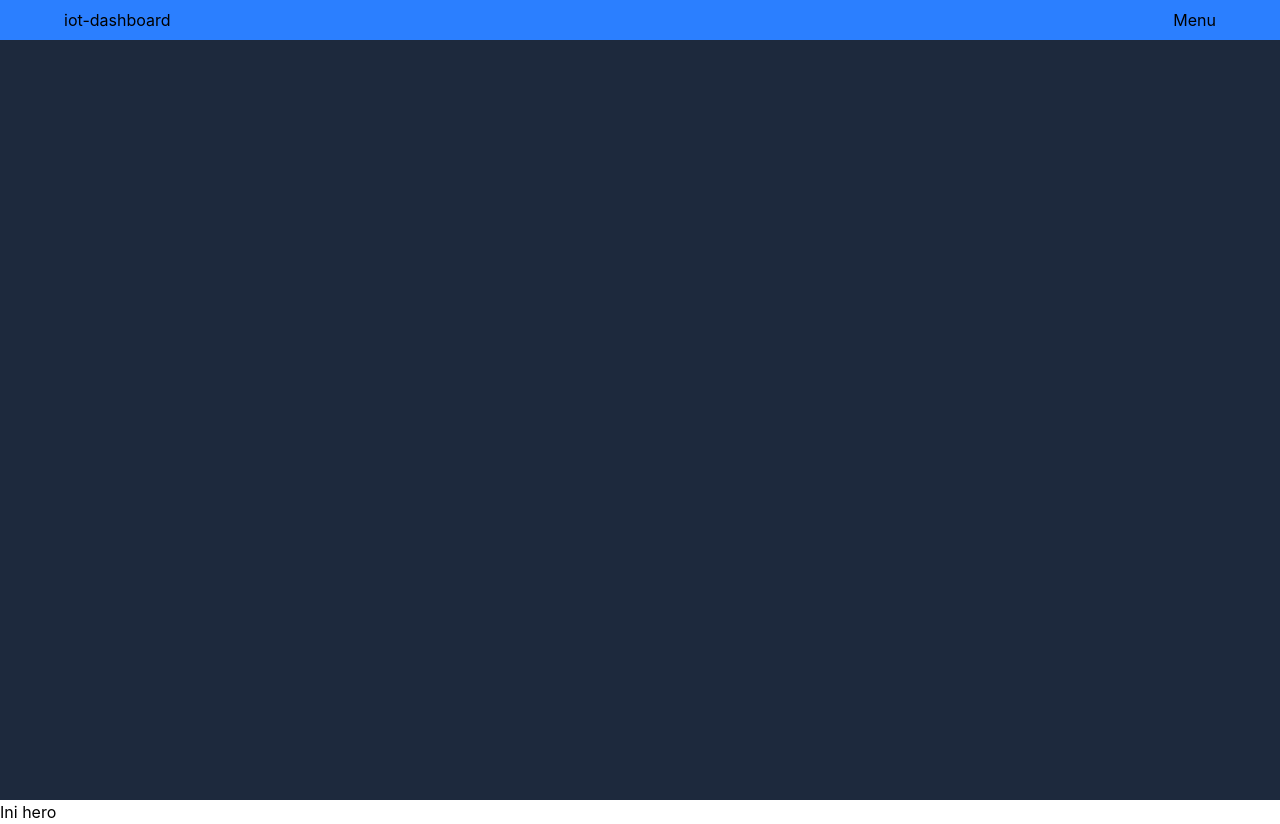
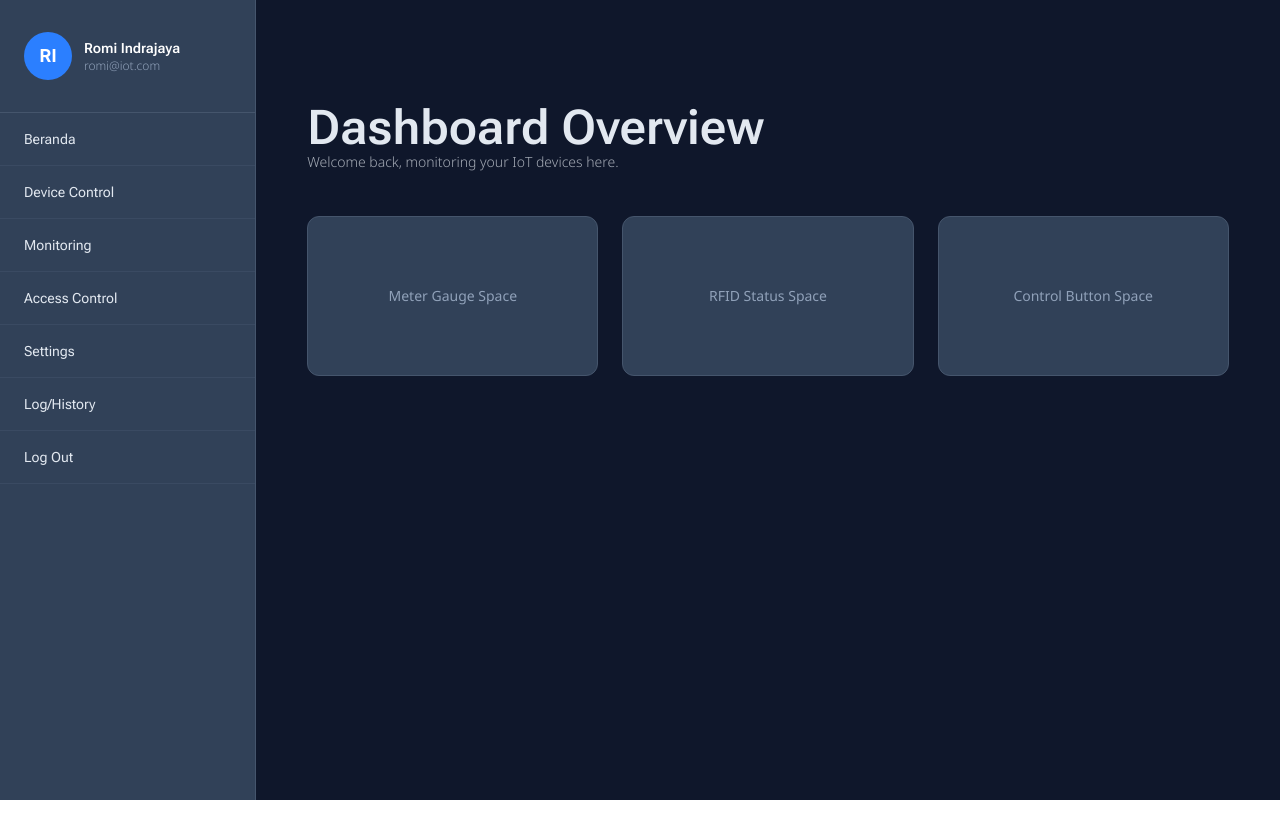
Before and after one commit to Bangun-creature/iot-dashboard, a React (Vite) app: page / in a window 1280 px wide. After the commit the page ends 800 px from the top, so only its background shows below. Built offline with nearby package versions, Linux system fonts and the light colour scheme; a web font is replaced by a local one.

Commit message:
feat:menyesuaikan responsive di navbar dan hero pada phone ke dekstop

```diff
--- a/src/App.jsx
+++ b/src/App.jsx
@@ -1,14 +1,17 @@
-import Hero from "./Hero"
-import Navbar from "./Navbar"
-
+import Hero from "./Hero";
+import Navbar from "./Navbar";
 
 function App() {
-  return(
-    <div className="w-full h-screen bg-slate-800">
-      <Navbar/>
-      <Hero/>
+  return (
+    // overflow-hidden mencegah double scrollbar pada dashboard
+    <div className="w-full h-screen bg-slate-800 lg:grid lg:grid-cols-5 overflow-hidden">
+      <Navbar />
+      {/* Area utama dengan scroll mandiri */}
+      <main className="lg:col-span-4 h-full overflow-y-auto">
+        <Hero />
+      </main>
     </div>
-  )
+  );
 }
 
-export default App
+export default App;
--- a/src/Hero.jsx
+++ b/src/Hero.jsx
@@ -1,7 +1,24 @@
-export default function Hero(){
-    return(
-        <div>
-            <p>Ini hero</p>
+export default function Hero() {
+  return (
+    <div className="bg-slate-900 min-h-full pt-20 px-[5%] flex flex-col gap-5">
+      {/* Header Content */}
+      <div className="py-6">
+        <h1 className="text-slate-200 text-5xl font-robotoflex font-semibold">Dashboard Overview</h1>
+        <p className="text-slate-200/70 font-notosans font-light text-sm">Welcome back, monitoring your IoT devices here.</p>
+      </div>
+
+      {/* Placeholder untuk Widget Anda nanti */}
+      <div className="grid grid-cols-1 md:grid-cols-2 lg:grid-cols-3 gap-6 pb-8">
+        <div className="bg-slate-700 h-40 rounded-xl border border-slate-600 flex items-center justify-center text-slate-400 font-notosans text-sm">
+          Meter Gauge Space
         </div>
-    )
+        <div className="bg-slate-700 h-40 rounded-xl border border-slate-600 flex items-center justify-center text-slate-400 font-notosans text-sm">
+          RFID Status Space
+        </div>
+        <div className="bg-slate-700 h-40 rounded-xl border border-slate-600 flex items-center justify-center text-slate-400 font-notosans text-sm">
+          Control Button Space
+        </div>
+      </div>
+    </div>
+  );
 }
--- a/src/Navbar.jsx
+++ b/src/Navbar.jsx
@@ -1,46 +1,84 @@
-import { useRef, useState } from "react"
+import { useRef, useState } from "react";
 
-export default function Navbar(){
-    const menuNavbar = [{link: "#", text: "Beranda"}, {link: "#", text: "Device Control"}, {link: "#", text: "Monitoring"}, {link: "#", text: "Access Control"}, {link: "#", text: "Settings"}, {link: "#", text: "Log/History"}, {link: "#", text: "Log Out"}]
+export default function Navbar() {
+  const menuNavbar = [
+    { link: "#", text: "Beranda" },
+    { link: "#", text: "Device Control" },
+    { link: "#", text: "Monitoring" },
+    { link: "#", text: "Access Control" },
+    { link: "#", text: "Settings" },
+    { link: "#", text: "Log/History" },
+    { link: "#", text: "Log Out" },
+  ];
 
   const [isOpenNavbar, setIsOpenNavbar] = useState(false);
   const backgroundNavbar = useRef(null);
 
-    const handleClickNavbar = ()=>{
-        setIsOpenNavbar(true);
-    }
+  const handleClickNavbar = () => setIsOpenNavbar(true);
 
-    const handleCloseNavbar = (e)=> {
-        if(e.target == backgroundNavbar.current){
+  const handleCloseNavbar = (e) => {
+    if (e.target === backgroundNavbar.current) {
       setIsOpenNavbar(false);
     }
-    }
+  };
 
-    return(
-        <div className="relative h-screen">
-            <div className="bg-blue-500 w-full flex justify-between px-[5%] py-2">
-                <p>iot-dashboard</p>
-                <p onClick={handleClickNavbar}>Menu</p>
+  return (
+    <div className="fixed lg:relative z-50 lg:z-auto lg:col-span-1 w-full lg:h-full">
+      {/* Top Bar Mobile */}
+      <div className="lg:hidden bg-blue-600 w-full flex justify-between items-center px-[5%] py-3 text-white shadow-md">
+        <p className="font-bold font-robotoflex">IOT Dahsboard</p>
+        <button onClick={handleClickNavbar} >
+            <div className="bg-[url(/icon/menu.png)] bg-contain bg-no-repeat w-7 h-7"></div>
+        </button>
       </div>
-            <div ref={backgroundNavbar} onClick={handleCloseNavbar} className={`${isOpenNavbar ? 'opacity-100 visible' : 'opacity-0 invisible'} transition-opacity duration-200 absolute backdrop-blur-lg left-0 top-0 bottom-0 w-full `}>
-                <div className={`bg-slate-400 w-[75%] flex flex-col gap-1 h-full ${isOpenNavbar ? 'translate-x-0' : '-translate-x-75'} transition-transform duration-300`}>
-                <div className="flex gap-3 items-center px-[5%] py-2">
-                    <img src="" alt="" className="bg-red-300 w-10 h-10 rounded-full" />
+
+      {/* Background Overlay / Backdrop */}
+      <div
+        ref={backgroundNavbar}
+        onClick={handleCloseNavbar}
+        className={`
+          ${isOpenNavbar ? "opacity-100 visible" : "opacity-0 invisible"}
+          lg:opacity-100 lg:visible transition-all duration-300
+          fixed lg:relative inset-0 h-screen lg:h-full
+          backdrop-blur-md lg:backdrop-blur-none bg-black/40 lg:bg-transparent w-full
+        `}
+      >
+        {/* Sidebar Panel */}
+        <div
+          className={`
+            bg-slate-700 text-white w-[75%] sm:w-[40%] lg:w-full flex flex-col h-full
+            transition-transform duration-300 transform border-r border-slate-600
+            ${isOpenNavbar ? "translate-x-0" : "-translate-x-full"} lg:translate-x-0
+          `}
+        >
+          {/* User Profile */}
+          <div className="flex gap-3 items-center px-6 py-8 border-b border-slate-600">
+            <div className="bg-blue-500 w-12 h-12 rounded-full flex items-center justify-center font-bold text-lg">
+              RI
+            </div>
             <div>
-                        <p>Romi Indrajaya</p>
-                        <p>Email</p>
+              <p className="font-semibold font-robotoflex text-sm">Romi Indrajaya</p>
+              <p className="text-xs text-slate-400 font-notosans font-light">romi@iot.com</p>
             </div>
           </div>
-                <div className="h-full">
-                    <ul className="grid grid-rows-7 h-full">
-                        {menuNavbar.map((item, index)=> (
-                            <li className="row-span-1 w-full h-full" key={index}><a href={item.link} className="flex bg-red-300 w-full h-full items-center justify-center">{item.text}</a></li>
+
+          {/* Navigation Links */}
+          <nav className="flex-1 overflow-y-auto">
+            <ul className="flex flex-col h-fit">
+              {menuNavbar.map((item, index) => (
+                <li key={index} className="w-full">
+                  <a
+                    href={item.link}
+                    className="flex px-6 py-4 hover:bg-slate-600 border-b border-slate-600/50 transition-colors font-robotoflex text-sm text-slate-200"
+                  >
+                    {item.text}
+                  </a>
+                </li>
               ))}
-
             </ul>
+          </nav>
         </div>
       </div>
     </div>
-        </div>
-    )
+  );
 }
```
Also changed, not shown: public/icon/menu.png (added). Lines whose indentation alone changed are shown as unchanged.
